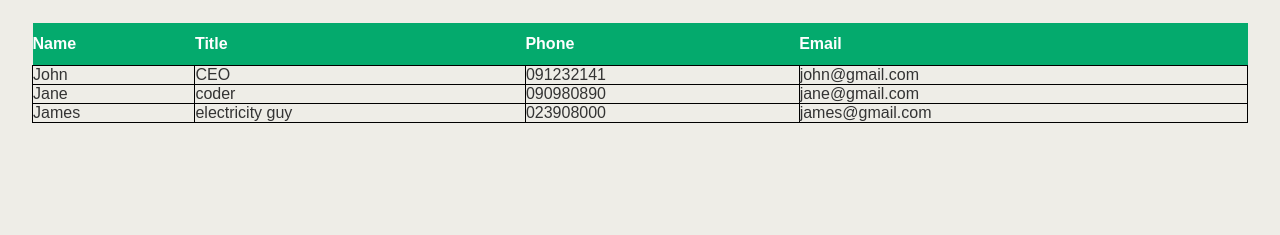
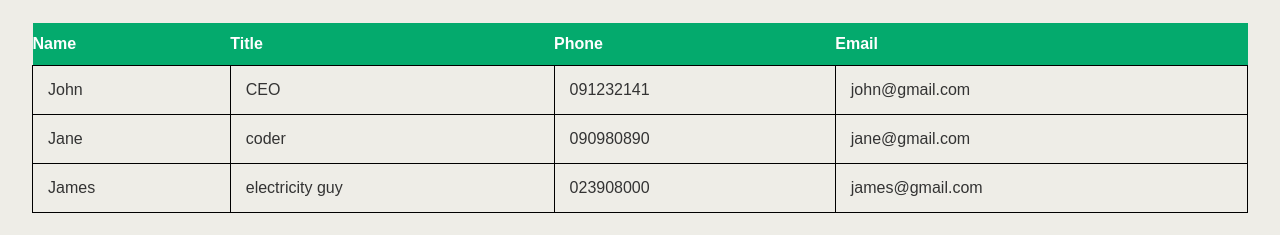
Before and after one commit to haidanglevn/HTML-CSS_Vera, a plain HTML site: page Week 2/Task 3/contact.html in a window 1280 px wide. Shown: the part 129-364 px from the top of the page. Drawn offline with Linux system fonts and the light colour scheme.

Commit message:
rename task 3 for week 2 and finish box task

```diff
--- a/Week 2/Task 1/style.css
+++ b/Week 2/Task 3/style.css
@@ -63,6 +63,7 @@ li:hover {
 
 #contact td {
   border: 1px solid black;
+  padding: 15px;
 }
 
 #contact th {
@@ -71,6 +72,11 @@ li:hover {
   text-align: left;
   background-color: #04aa6d;
   color: white;
+  border: #333;
+}
+
+tbody td {
+  border-bottom: #04aa6d;
 }
 
 #contact tr:hover {
```
Also changed, not shown: Week 2/Task 3/boxes.html (renamed from Week 2/Task 1/boxes.html), Week 2/Task 3/contact.html (renamed from Week 2/Task 1/contact.html), Week 2/Task 3/index.html (renamed from Week 2/Task 1/index.html).
